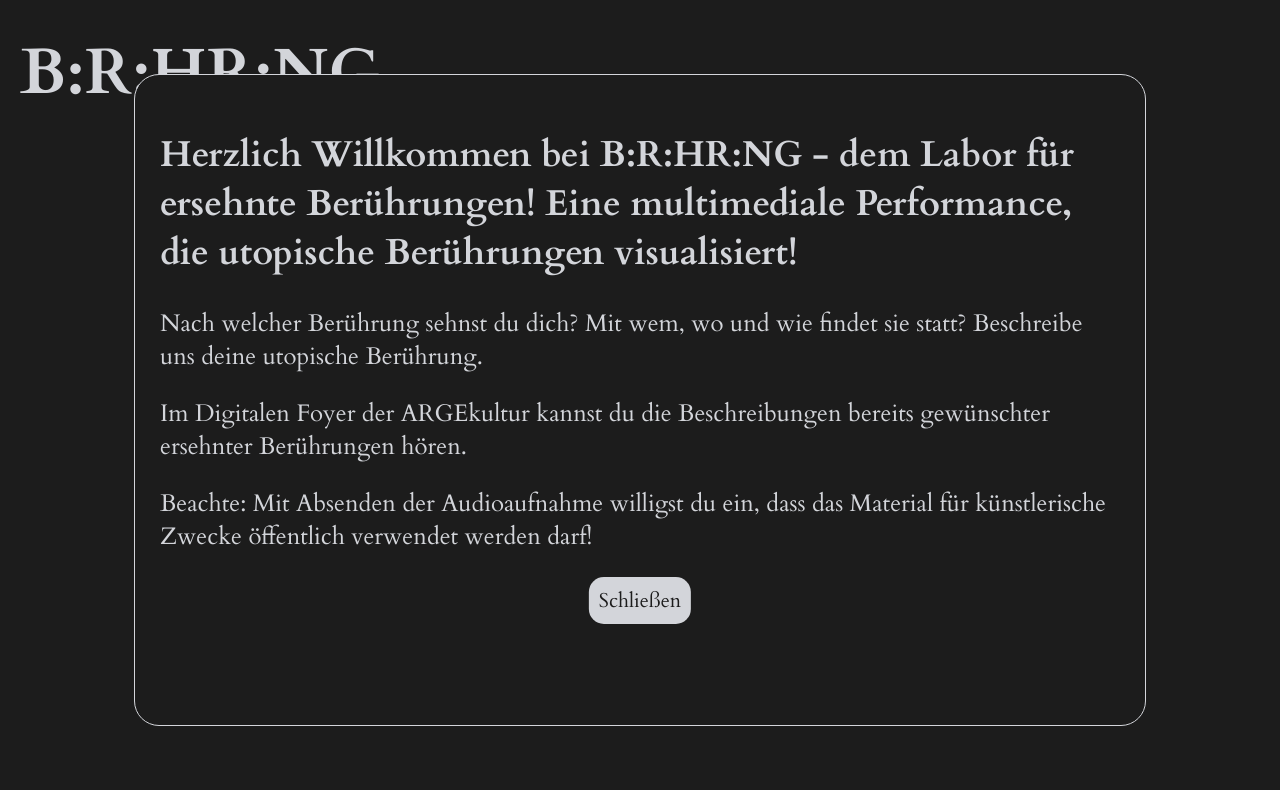
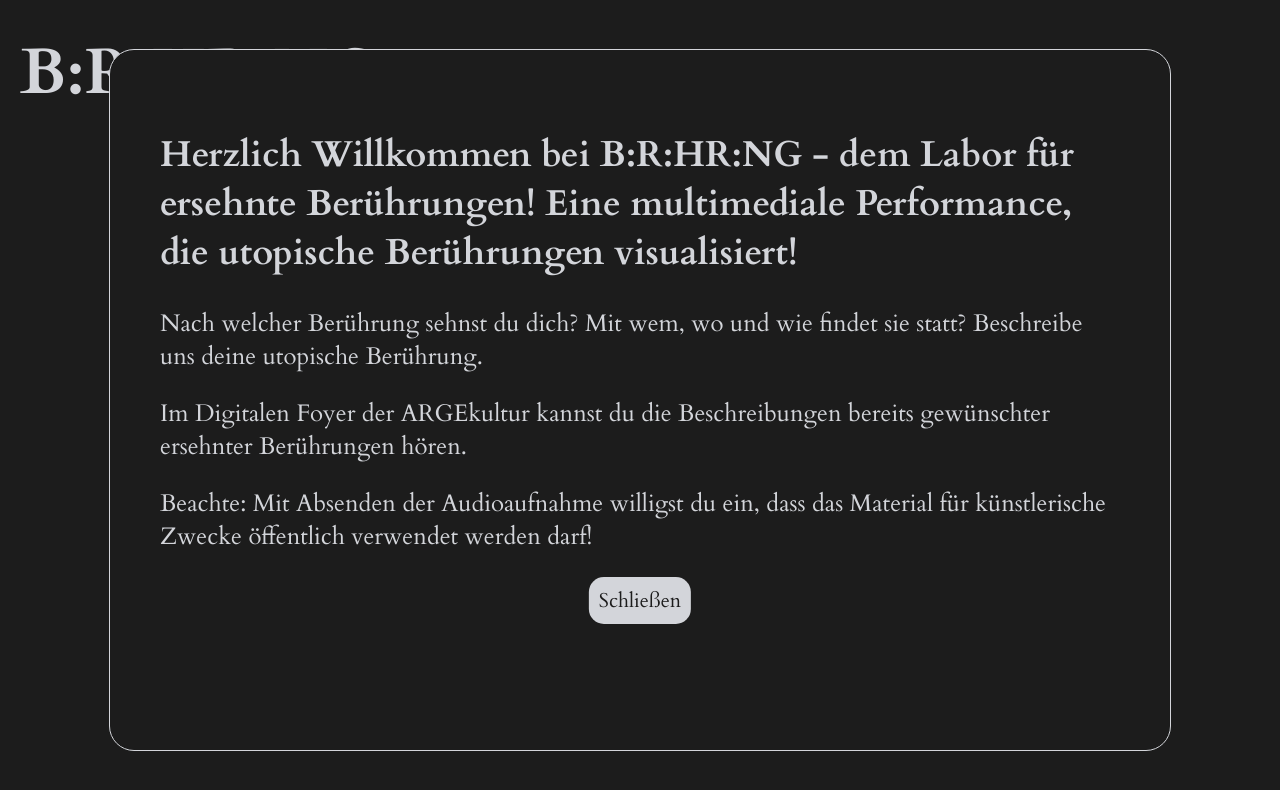
Before and after one commit to LisMaRad/brhrng, a React (Create React App) app: page / in a window 1280 px wide. Shown: the top 790 px of the page. Built offline with nearby package versions, Linux system fonts and the light colour scheme; some icons are missing.

Commit message:
Adjust styling

```diff
--- a/src/index.css
+++ b/src/index.css
@@ -131,6 +131,10 @@ button {
   padding: 25px;
   overflow: scroll;
 
+  @media (min-width: 768px) {
+    padding: 50px;
+  }
+
   button {
     background-color: var(--secondary-color);
     color: var(--primary-color);
```
